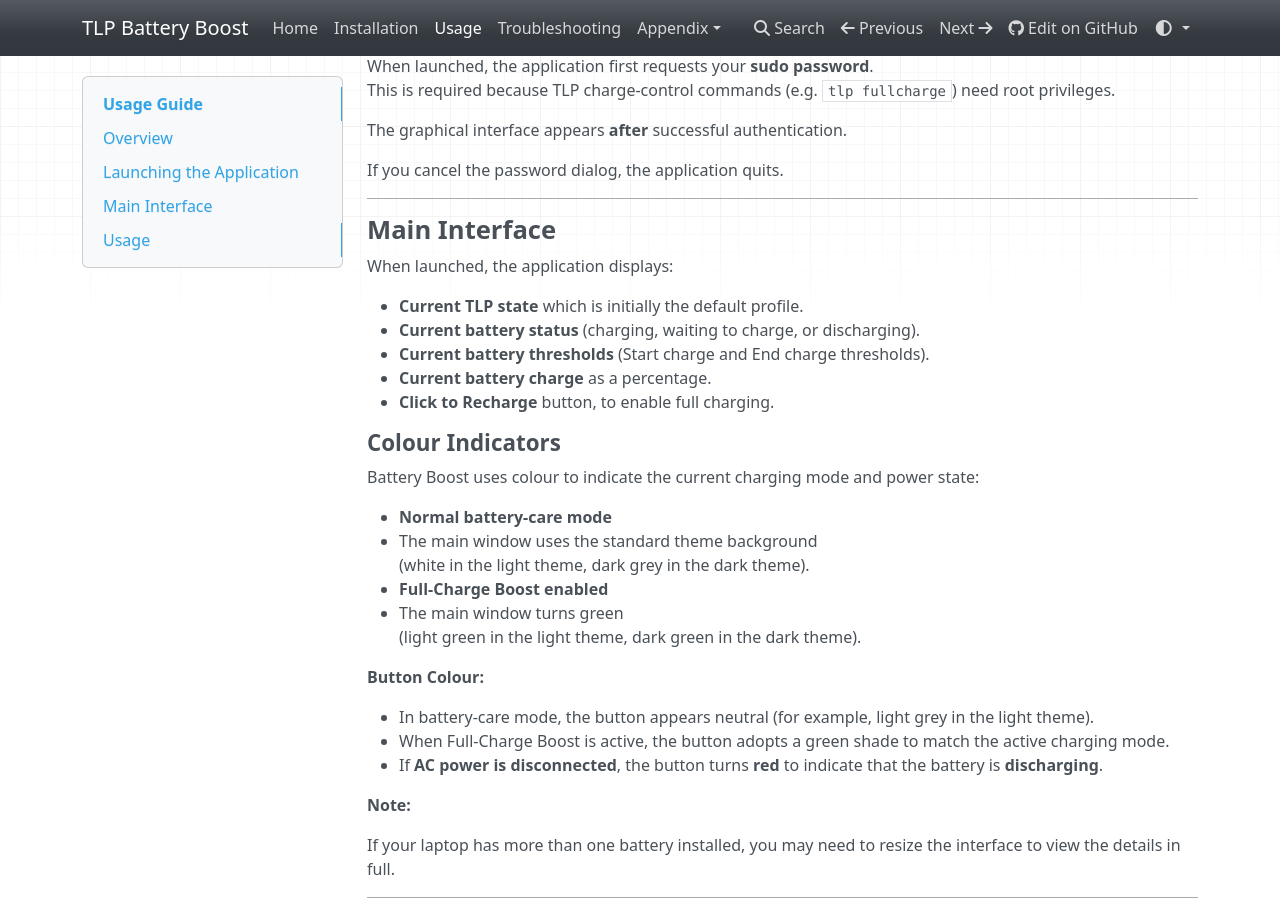
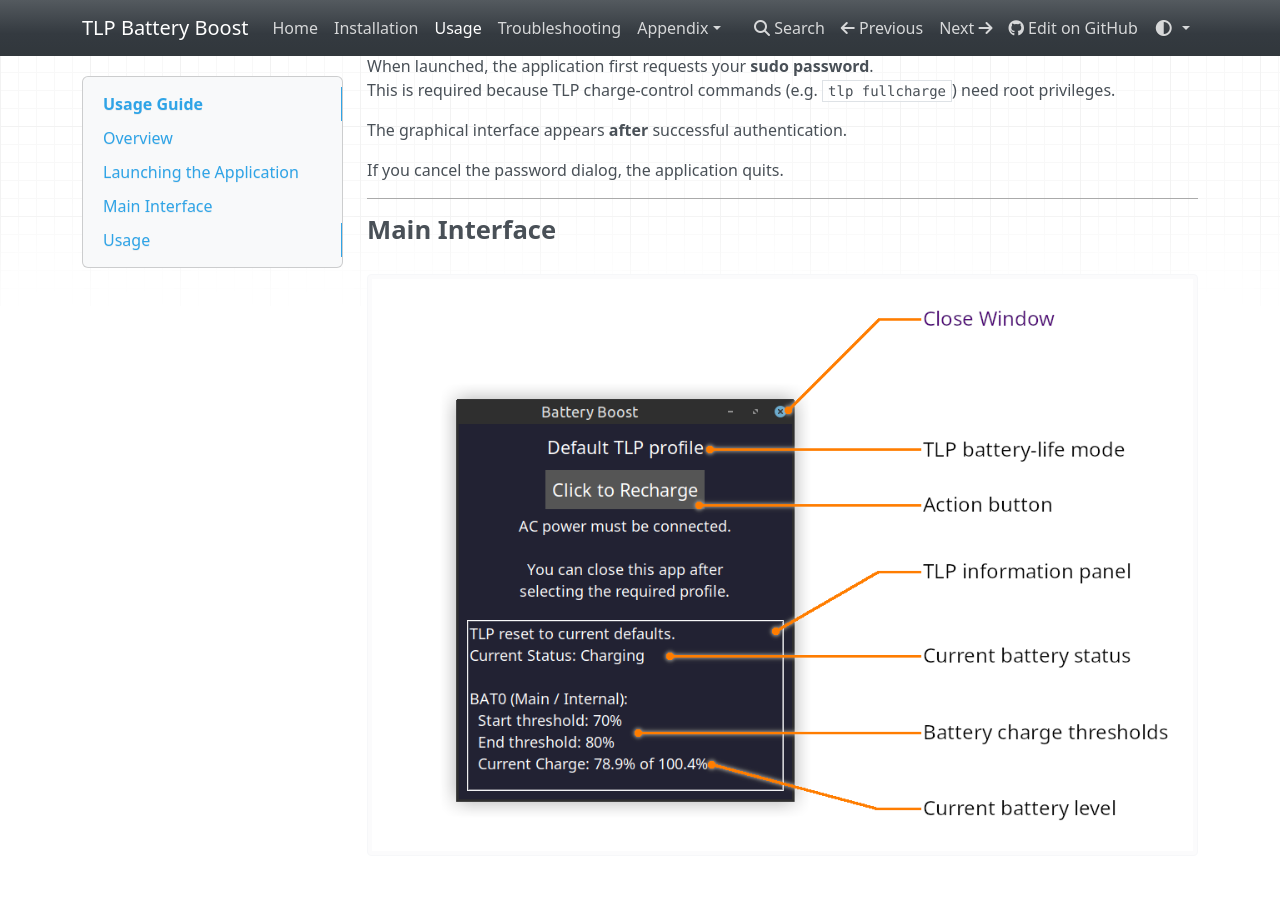
Before and after one commit to SteveDaulton/tlp-battery-boost, an MkDocs documentation site: the page built from docs/usage.md, in a window 1280 px wide and 900 px high, scrolled down 369 px. Built offline with MkDocs 1.6.1, drawn with Linux system fonts in a browser that asks for light colours; nearby versions of some CDN libraries.

Commit message:
Docs: Add annotated GUI illustration.

```diff
--- a/docs/usage.md
+++ b/docs/usage.md
@@ -27,6 +27,9 @@
 ---
 
 ## Main Interface
+
+
+![BatteryBoost screenshot](images/battery-boost-gui.png)
 
 When launched, the application displays:
 
```
Also changed, not shown: docs/images/battery-boost-gui.png (added).
